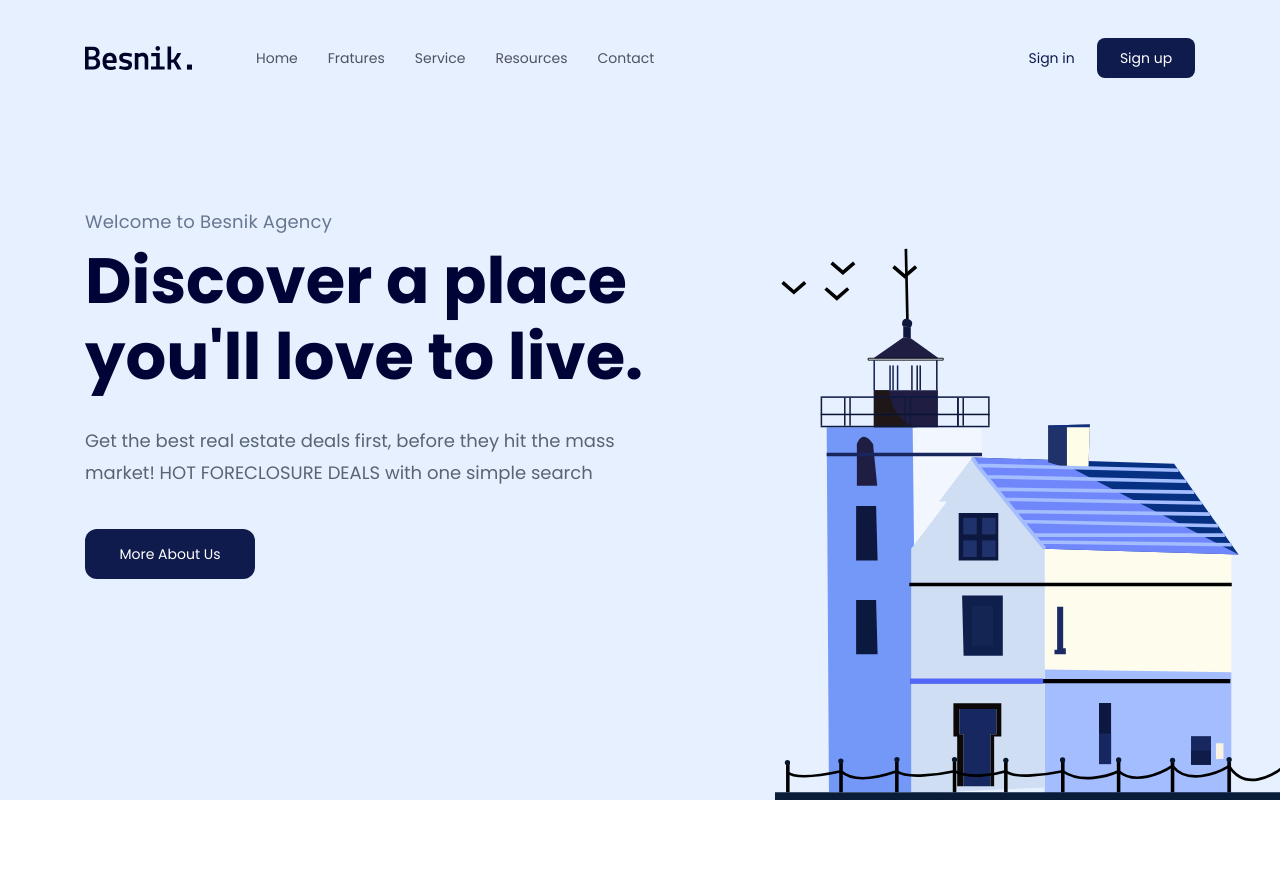
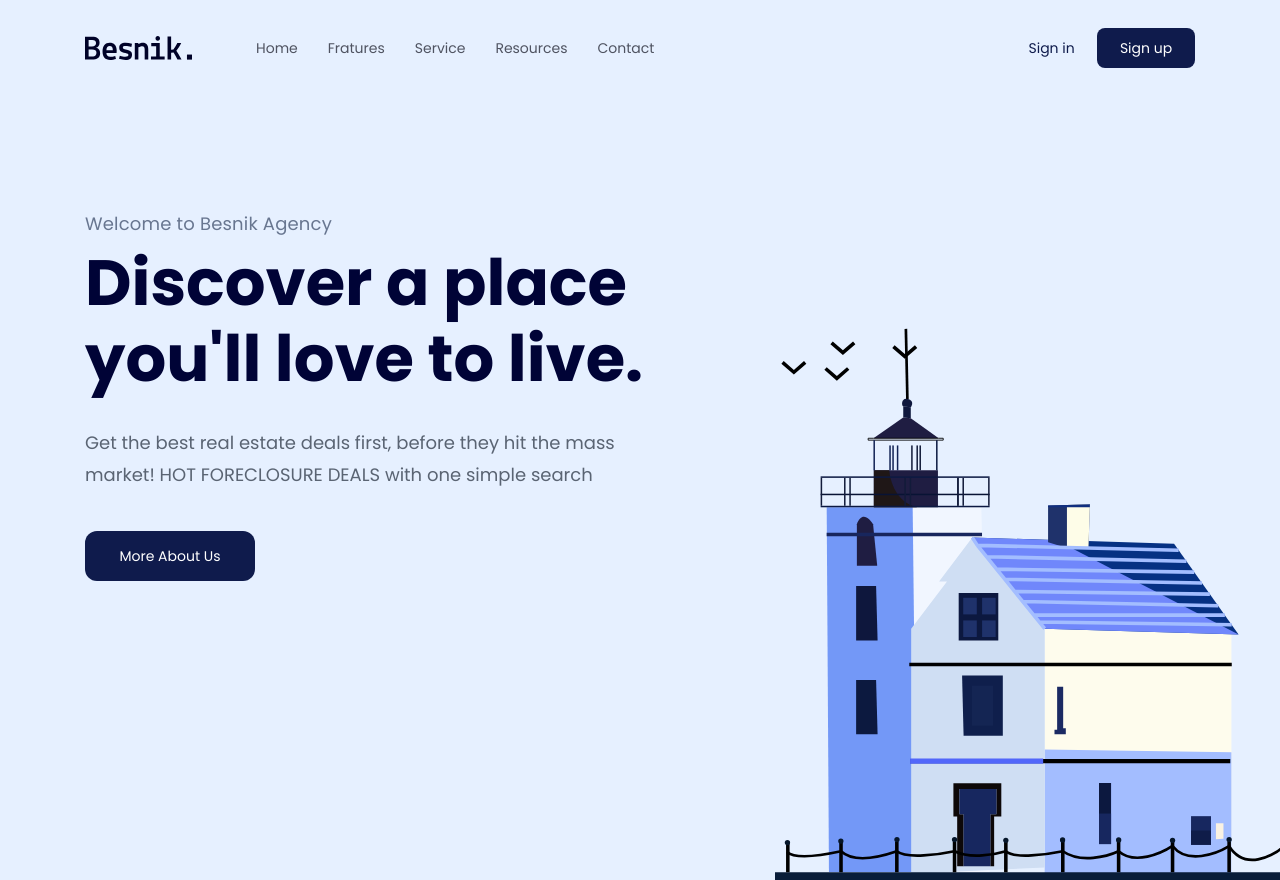
Before and after one commit to Zack2626-ok/f8-project-htmlcss-01, a plain HTML site: page index.html in a window 1280 px wide. Shown: the top 880 px of the page. Drawn offline with Linux system fonts and the light colour scheme.

Commit message:
Cải thiện phần Header

```diff
--- a/assets/css/style.css
+++ b/assets/css/style.css
@@ -55,9 +55,15 @@ a{
 
 
 /* ============  header ================= */
+.fixed-header{
+    position: sticky;
+    top: -26px;
+    background: #e6f0ff;
+    padding-top: 16px;
+    z-index: 1;
+}
 
-
-.header{
+.hero-wrap{
     position: relative;
     background: #e6f0ff;
     height: 100vh;
@@ -66,7 +72,8 @@ a{
 .navbar{
     display: flex;
     align-items: center;
-    padding-top: 38px;
+    /* padding-top: 38px; */
+    padding: 12px 0;
 }
 
 .navbar ul{
@@ -103,7 +110,7 @@ a{
 }
 
 .hero{
-    margin-top: 130px;
+    padding-top: 130px;
 }
 
 .hero .info{
--- a/index.html
+++ b/index.html
@@ -17,8 +17,8 @@
     </head>
     <body>
         <main>
-            <!-- header -->
-            <header class="header">
+            <!-- Header -->
+            <header class="fixed-header">
                 <div class="content">
                     <nav class="navbar">
                         <!-- logo -->
@@ -39,7 +39,12 @@
                             <a href="#!" class="btn action-btn">Sign up</a>
                         </div>
                     </nav>
+                </div>
+            </header>
 
+            <!-- Hero -->
+            <div class="hero-wrap">
+                <div class="content">
                     <div class="hero">
                         <div class="info">
                             <p class="sub-title">Welcome to Besnik Agency</p>
@@ -61,7 +66,7 @@
                         class="hero-img"
                     />
                 </div>
-            </header>
+            </div>
 
             <!-- Clients (khách hàng) -->
             <div class="clients">
```
